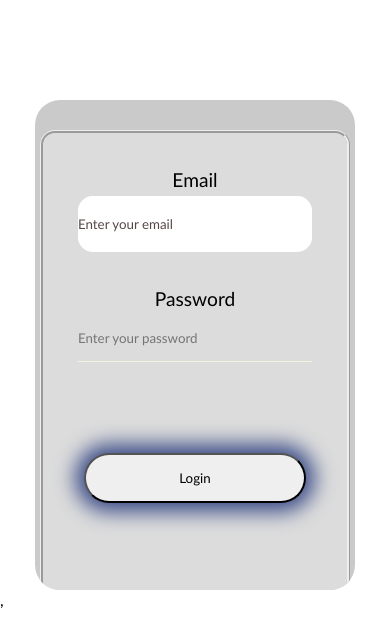
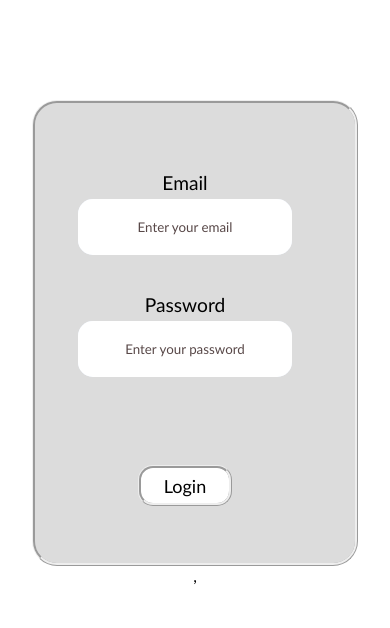
Before and after one commit to ivanad00/User_management_app, a React (Create React App) app: page / in a window 390 px wide. Shown: the top 628 px of the page. Built offline with nearby package versions, Linux system fonts and the light colour scheme.

Commit message:
Styles and responsiveness

```diff
--- a/src/components/NewUser/newUser.css
+++ b/src/components/NewUser/newUser.css
@@ -2,7 +2,7 @@
   cursor: pointer;
   margin: 5px;
   width: 38px;
-  height: 32px;
+  height: 39px;
   font-size: larger;
   border: ridge;
   border-radius: 5px;
@@ -12,4 +12,11 @@
   height: 80px;
   margin-top: 40px;
   font-size: x-large;
+  height: 77px;
+  font-size: larger;
+  margin: 40px auto 25px;
+  width: 200px;
+  text-align: center;
+  justify-content: center;
+  border-radius: 15px;
 }
--- a/src/components/NewUserForm/newUserForm.css
+++ b/src/components/NewUserForm/newUserForm.css
@@ -6,6 +6,10 @@
   overflow: hidden;
   text-align: center;
   margin-top: 100px;
+  background-color: #dcdcdc;
+  border: ridge;
+  border-radius: 15px;
+  height: 790px;
 }
 
 .title {
@@ -17,10 +21,6 @@
   padding: 5px;
   text-align: center;
   margin-top: 25px;
-  background-color: #dcdcdc;
-  border: ridge;
-  border-radius: 15px;
-  height: 730px;
 }
 
 #email,
@@ -48,7 +48,7 @@
   background: none; */
   /* text-emphasis-color: white; */
 }
-#input {
+#uploadPhoto {
   width: 100%;
   padding: 20px 0;
   margin: 5px 0;
@@ -74,4 +74,33 @@
   background: white;
   font-size: large;
   border: ridge;
+  margin: auto;
 }
+
+@media (max-width: 800px) {
+  .form {
+    width: 450px;
+  }
+  .newUserForm {
+    width: 450px;
+  }
+}
+
+@media (max-width: 500px) {
+  .form {
+    width: 280px;
+  }
+  .newUserForm {
+    width: 280px;
+  }
+}
+
+@media (max-width: 300px) {
+  .form {
+    width: 200px;
+  }
+  .submit {
+    width: 140px;
+    height: 40px;
+  }
+}
--- a/src/components/Search/search.css
+++ b/src/components/Search/search.css
@@ -13,5 +13,8 @@
   width: 60%;
   margin: auto;
   text-align: center;
-  box-shadow: 1px 1px 18px 8px rgba(161, 153, 161, 1);
+  border: ridge;
+  border-color: #dcdcdc;
+  -webkit-text-fill-color: rgb(88, 72, 72);
+  -webkit-box-shadow: 0 0 0px 100px #fff inset;
 }
--- a/src/components/UserCard/userCard.css
+++ b/src/components/UserCard/userCard.css
@@ -6,9 +6,11 @@
   height: 130px;
   margin: 20px 10px;
   border-radius: 30px;
+  border: ridge;
+  outline-color: #dcdcdc;
   /* -webkit-box-shadow: 1px 1px 18px 8px rgba(161, 153, 161, 1);
   -moz-box-shadow: 1px 1px 18px 8px rgba(161, 153, 161, 1); */
-  box-shadow: 1px 1px 18px 8px rgba(161, 153, 161, 1);
+  /* box-shadow: 1px 1px 18px 8px rgb(161 153 161 / 32%); */
 }
 
 .userImg {
--- a/src/pages/Login/loginPage.css
+++ b/src/pages/Login/loginPage.css
@@ -3,23 +3,24 @@
   padding: 0;
   font-family: "Trebuchet MS", "Lucida Sans Unicode", "Lucida Grande",
     "Lucida Sans", Arial, sans-serif;
+  text-align: center;
 }
 
 .loginForm {
-  background-color: #cacaca;
+  background-color: #dcdcdc;
   width: 450px;
-  height: 480px;
-
+  height: 450px;
   margin: auto;
   padding: 5px;
   overflow: hidden;
   text-align: center;
   margin-top: 100px;
   border-radius: 25px;
+  border: ridge;
 }
 
 .inputField {
-  margin: 30px;
+  margin: 33px;
 }
 
 .form {
@@ -29,26 +30,30 @@
 }
 
 .btn {
-  width: 222px;
-  height: 50px;
-  margin: 56px auto;
+  width: 94px;
+  height: 41px;
+  margin: 50px auto;
   position: relative;
-  box-shadow: 0 0 20px 9px rgb(61 78 136);
-  border-radius: 30px;
+  border-radius: 15px;
+  border: none;
+  background: white;
+  font-size: large;
+  border: ridge;
 }
 
 #email,
 #password {
   width: 100%;
-  padding: 15px 0;
-  border-left: 0;
+  padding: 20px 0;
   margin: 5px 0;
-  border-top: 0;
-  border-right: 0;
-  border-bottom: 1px solid beige;
+  border-radius: 15px;
   outline: none;
-  background: none;
+  border: none;
+  background: #e8f0fe;
   text-emphasis-color: white;
+  -webkit-autofill: disable;
+  -webkit-text-fill-color: rgb(88, 72, 72);
+  -webkit-box-shadow: 0 0 0px 100px #fff inset;
 }
 
 .label {
@@ -57,7 +62,6 @@
 
 .error {
   color: red;
-  border: groove;
 }
 
 @media (max-width: 800px) {
```
